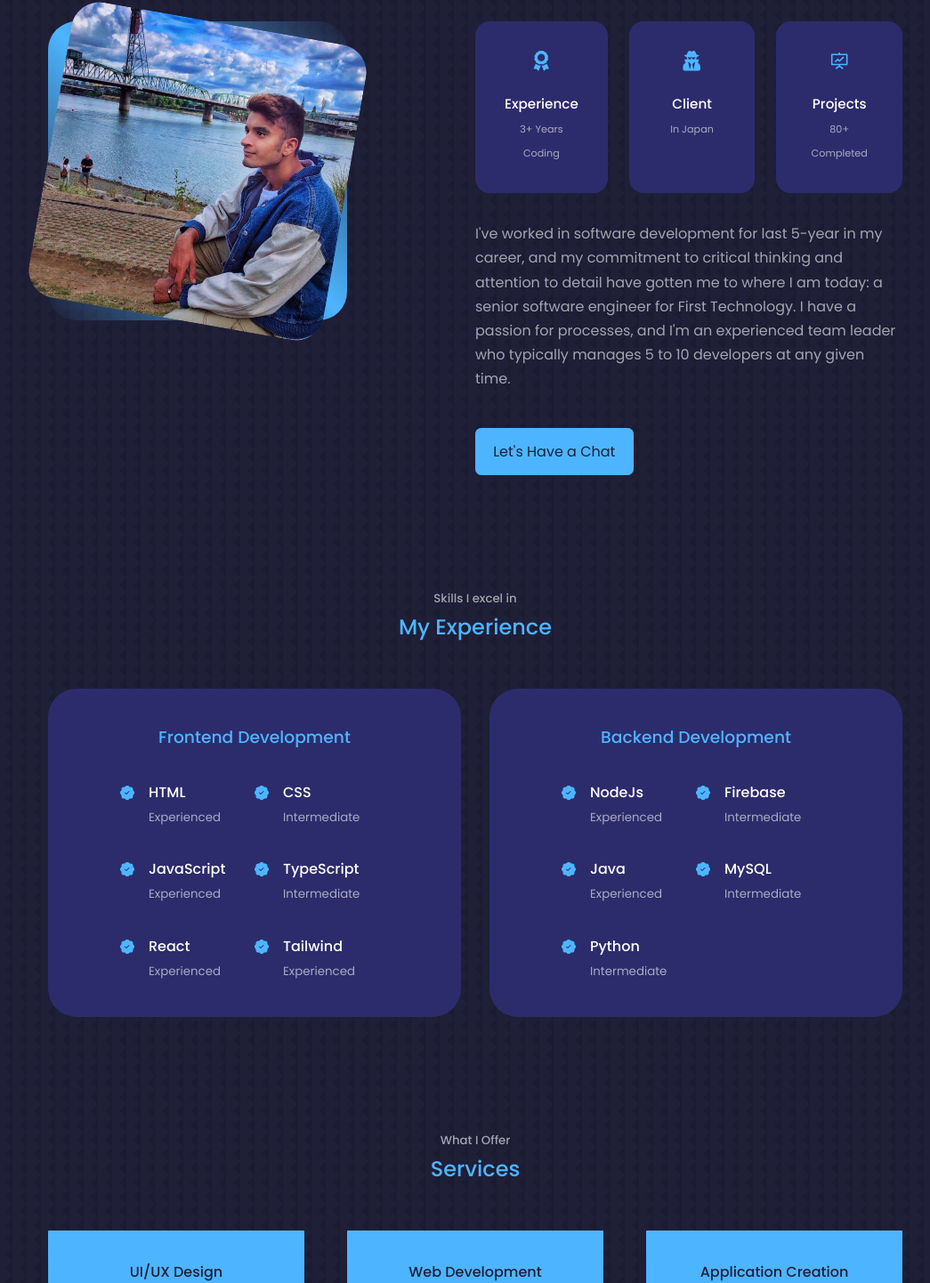
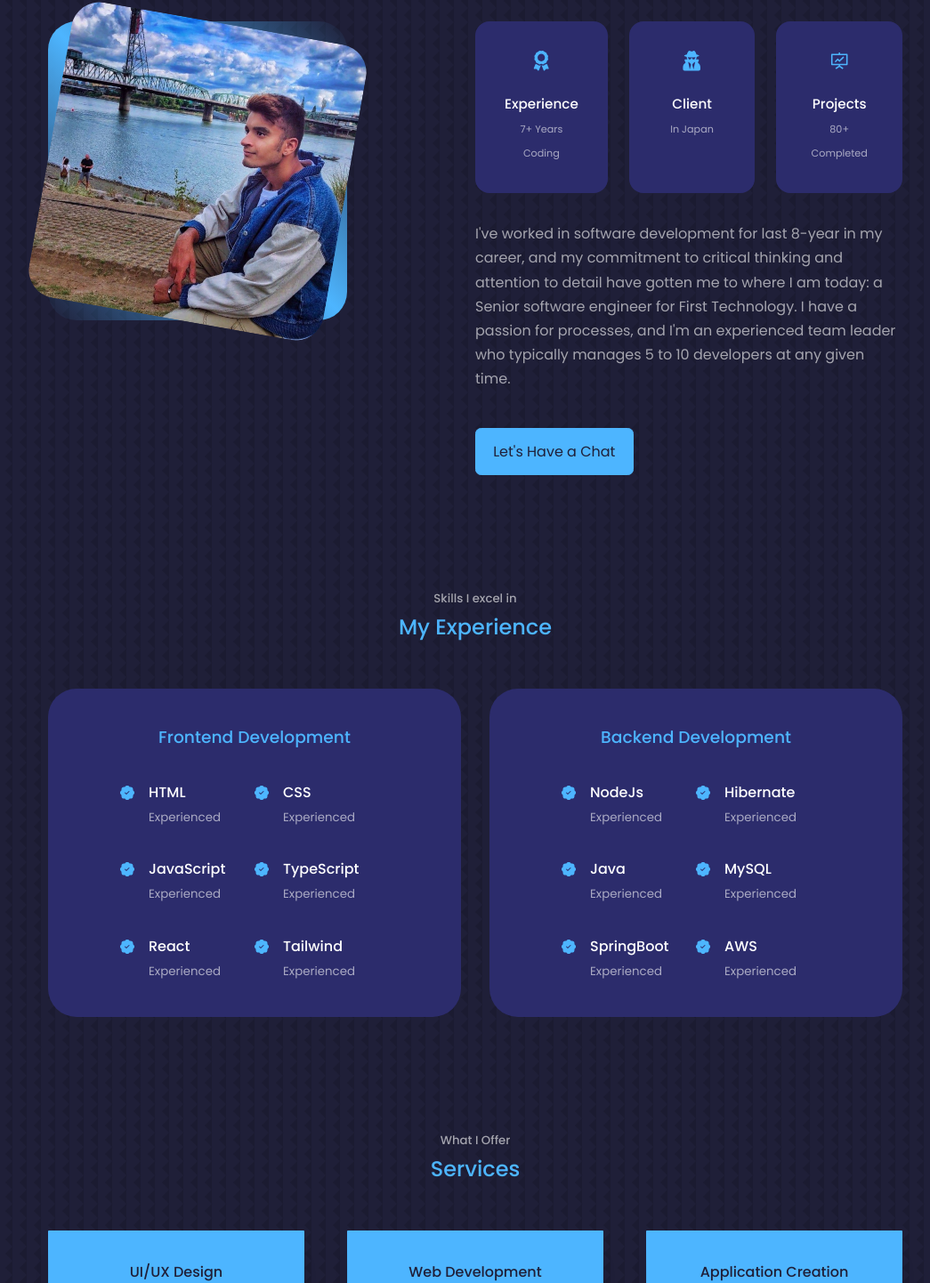
Before and after one commit to ashishspkota14/PortfolioWebsite, a React (Create React App) app: page / in a window 1280 px wide. Shown: the part 1015-2457 px from the top of the page at 89% size, without its empty margins (106-1151 px from the left). Built offline with nearby package versions, Linux system fonts and the light colour scheme.

Commit message:
minor changes

```diff
--- a/src/components/about/About.jsx
+++ b/src/components/about/About.jsx
@@ -19,7 +19,7 @@ const About = () => {
             <article className="about__card">
               <FaAward className="about__icon" />
               <h5>Experience</h5>
-              <small> 3+ Years Coding </small>
+              <small> 7+ Years Coding </small>
             </article>
 
             <article className="about__card">
@@ -35,9 +35,9 @@ const About = () => {
             </article>
           </div>
           <p>
-            I've worked in software development for last 5-year in my career,
+            I've worked in software development for last 8-year in my career,
             and my commitment to critical thinking and attention to detail have
-            gotten me to where I am today: a senior software engineer for First
+            gotten me to where I am today: a Senior software engineer for First
             Technology. I have a passion for processes, and I'm an experienced
             team leader who typically manages 5 to 10 developers at any given
             time.{" "}
--- a/src/components/experience/Experience.jsx
+++ b/src/components/experience/Experience.jsx
@@ -21,7 +21,7 @@ const Experience = () => {
               <BsFillPatchCheckFill className="experience__details-icon" />
               <div>
                 <h4>CSS</h4>
-                <small className="text-light">Intermediate</small>
+                <small className="text-light">Experienced</small>
               </div>
             </article>
             <article className="experience__details">
@@ -35,7 +35,7 @@ const Experience = () => {
               <BsFillPatchCheckFill className="experience__details-icon" />
               <div>
                 <h4>TypeScript</h4>
-                <small className="text-light">Intermediate</small>
+                <small className="text-light">Experienced</small>
               </div>
             </article>
             <article className="experience__details">
@@ -68,8 +68,8 @@ const Experience = () => {
             <article className="experience__details">
               <BsFillPatchCheckFill className="experience__details-icon" />
               <div>
-                <h4>Firebase</h4>
-                <small className="text-light">Intermediate</small>
+                <h4>Hibernate</h4>
+                <small className="text-light">Experienced</small>
               </div>
             </article>
             <article className="experience__details">
@@ -83,14 +83,21 @@ const Experience = () => {
               <BsFillPatchCheckFill className="experience__details-icon" />
               <div>
                 <h4>MySQL</h4>
-                <small className="text-light">Intermediate</small>
+                <small className="text-light">Experienced</small>
               </div>
             </article>
             <article className="experience__details">
               <BsFillPatchCheckFill className="experience__details-icon" />
               <div>
-                <h4>Python</h4>
-                <small className="text-light">Intermediate</small>
+                <h4>SpringBoot</h4>
+                <small className="text-light">Experienced</small>
+              </div>
+            </article>
+            <article className="experience__details">
+              <BsFillPatchCheckFill className="experience__details-icon" />
+              <div>
+                <h4>AWS</h4>
+                <small className="text-light">Experienced</small>
               </div>
             </article>
           </div>
--- a/src/components/header/CTA.jsx
+++ b/src/components/header/CTA.jsx
@@ -1,5 +1,5 @@
 import React from "react";
-import CV from "../../assets/cv.pdf";
+import CV from "../../assets/cv.pdf.docx";
 
 const CTA = () => {
   return (
--- a/src/components/portfolio/Portfolio.jsx
+++ b/src/components/portfolio/Portfolio.jsx
@@ -57,7 +57,7 @@ const data = [
 const Portfolio = () => {
   return (
     <section id="portfolio">
-      <h5>My Recent Work</h5>
+      <h5>My Personal Work</h5>
       <h2>Portfolio</h2>
 
       <div className="container portfolio__container">
```
Also changed, not shown: 1 other file (tests, documents, lock files or other folders).
